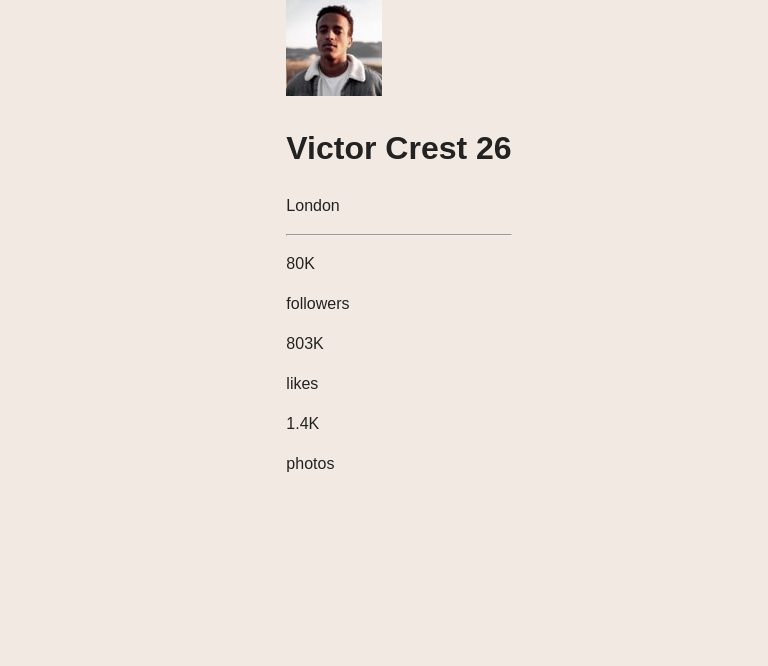
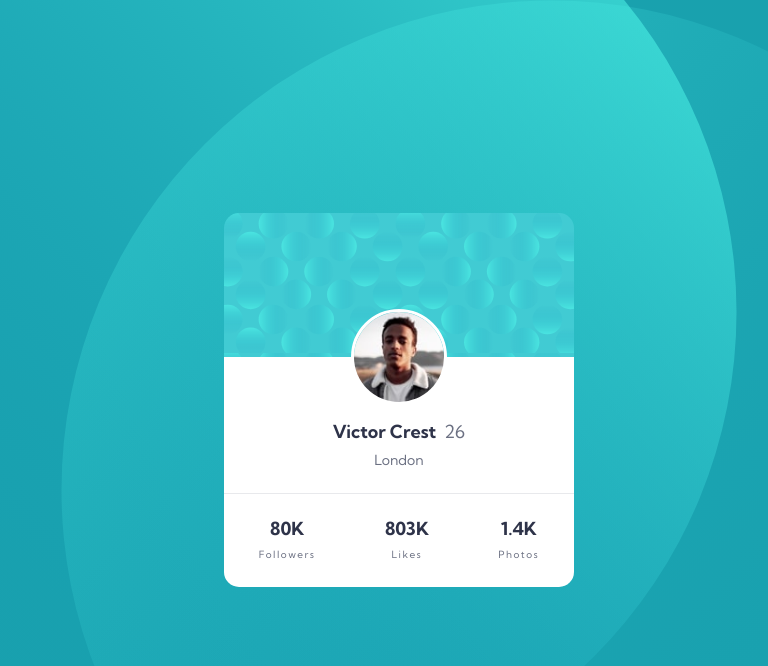
Before and after one commit to dhpcode/profile-card, a plain HTML site: page index.html in a window 1280 px wide. Shown: the whole page, without its empty margins (241-1009 px from the left). Drawn offline with Linux system fonts and the light colour scheme.

Commit message:
styles added

```diff
--- a/css/styles.css
+++ b/css/styles.css
@@ -1,4 +1,4 @@
-tml {
+html {
 	box-sizing: border-box;
 	height: 100%;
 	scroll-behavior: smooth;
@@ -16,52 +16,21 @@ body {
 	height: 100%;
 	margin: 0;
 	padding: 0;
-	font-family: Montserrat, sans-serif;
+	font-family: "Kumbh Sans", sans-serif;
 	font-size: 16px;
 	line-height: 1.5;
-	background-color: #f2eae2;
-	color: #222;
+	background-color: #19a1ae;
+	color: #2e3349;
+	background-image: url("../images/bg-pattern-top.svg"),
+		url("../images/bg-pattern-bottom.svg");
+	background-repeat: no-repeat, no-repeat;
+	background-position: bottom left, top right;
 }
 
 img {
 	max-width: 100%;
 	height: auto;
 }
-
-/* VISUALLY-HIDDEN */
-.visually-hidden {
-	clip: rect(0 0 0 0);
-	clip-path: inset(50%);
-	height: 1px;
-	overflow: hidden;
-	position: absolute;
-	white-space: nowrap;
-	width: 1px;
-}
-
-/* AUTOFILL COLORS
-input:-webkit-autofill,
-input:-webkit-autofill:hover,
-input:-webkit-autofill:focus,
-textarea:-webkit-autofill,
-textarea:-webkit-autofill:hover,
-textarea:-webkit-autofill:focus,
-select:-webkit-autofill,
-select:-webkit-autofill:hover,
-select:-webkit-autofill:focus {
-  border-color: transparent;
-  -webkit-text-fill-color: inherit;
-  -webkit-box-shadow: 0 0 0px 1000px #fff inset;
-  transition: background-color 5000s ease-in-out 0s;
-}  */
-
-/* PLACEHOLDER COLOR
-::-webkit-input-placeholder,
-::-moz-placeholder,
-:-ms-input-placeholder,
-:-moz-placeholder {
-  color: rgba(52, 49, 61, 0.5);
-}  */
 
 /* CONTAINER */
 
@@ -72,7 +41,6 @@ select:-webkit-autofill:focus {
 	padding-right: 20px;
 	margin-left: auto;
 	margin-right: auto;
-
 	height: 100%;
 	display: flex;
 	justify-content: center;
@@ -82,25 +50,93 @@ select:-webkit-autofill:focus {
 /* MAIN CONTENT */
 .main-content {
 	flex-grow: 1;
+	height: 100%;
 }
 
 .card {
+	width: 350px;
+	height: 374px;
+	border-radius: 15px;
+	overflow: hidden;
 }
 .card-top {
+	width: 350px;
+	height: 144px;
+	background-image: url("../images/bg-pattern-card.svg");
 }
 .card-bottom {
+	background-color: #fff;
+	height: 230px;
 }
 .card-bottom-hero {
+	padding-top: 64px;
+	text-align: center;
+	position: relative;
+}
+.card-bottom-hero img {
+	width: 96px;
+	height: 96px;
+	border-radius: 50%;
+	position: absolute;
+	top: 0;
+	left: 50%;
+	transform: translateY(-50%) translateX(-50%);
+	border-radius: 50%;
+	border: 3px solid #fff;
 }
 .card-bottom-info {
 }
 .card-bottom-user {
+	margin-top: 0;
+	display: flex;
+	justify-content: center;
+	gap: 8px;
+	font-size: 18px;
+	line-height: 125%;
+	font-weight: 700;
+	color: #2e3349;
+	margin-bottom: 8px;
+}
+.card-bottom-user span:last-child {
+	font-weight: 400;
+	color: #6b7082;
 }
 .card-bottom-user-city {
+	margin-top: 0;
+	margin-bottom: 24px;
+	font-size: 14px;
+	line-height: 125%;
+	color: #6b7082;
 }
 .divider {
+	height: 1px;
+	border: none;
+	background-color: #e8e9ec;
+	margin-top: 0;
+	margin-bottom: 24px;
 }
 .card-bottom-statistics {
+	display: flex;
+	justify-content: space-around;
 }
 .statistic-numbers {
+	display: flex;
+	flex-direction: column;
+	align-items: center;
 }
+
+.statistic-numbers p {
+	margin-top: 0;
+	margin-bottom: 8px;
+	font-size: 18px;
+	font-weight: bold;
+	line-height: 125%;
+}
+.statistic-numbers span {
+	font-size: 10px;
+	font-weight: 400;
+	line-height: 125%;
+	letter-spacing: 1.5px;
+	color: #6b7082;
+	text-transform: capitalize;
+}
--- a/index.html
+++ b/index.html
@@ -30,10 +30,10 @@
           <div class="card-bottom-hero">
             <img src="images/image-victor.jpg" alt="User image" width="96" height="96">
             <div class="card-bottom-info">
-              <h1 class="card-bottom-user">
+              <div class="card-bottom-user">
                 <span>Victor Crest</span>
                 <span>26</span>
-              </h1>
+              </div>
               <p class="card-bottom-user-city">London</p>
             </div>
             <hr class="divider">
```
